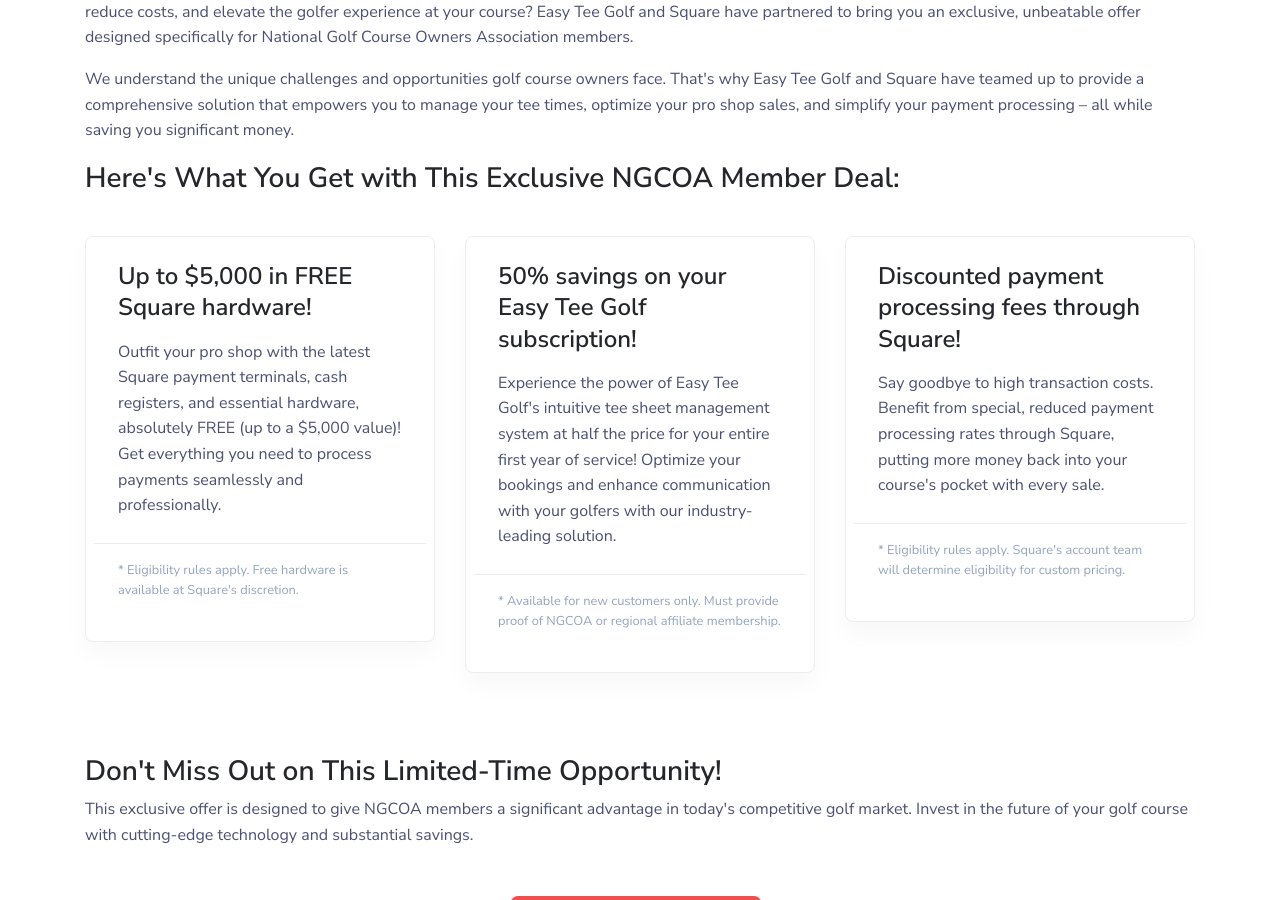
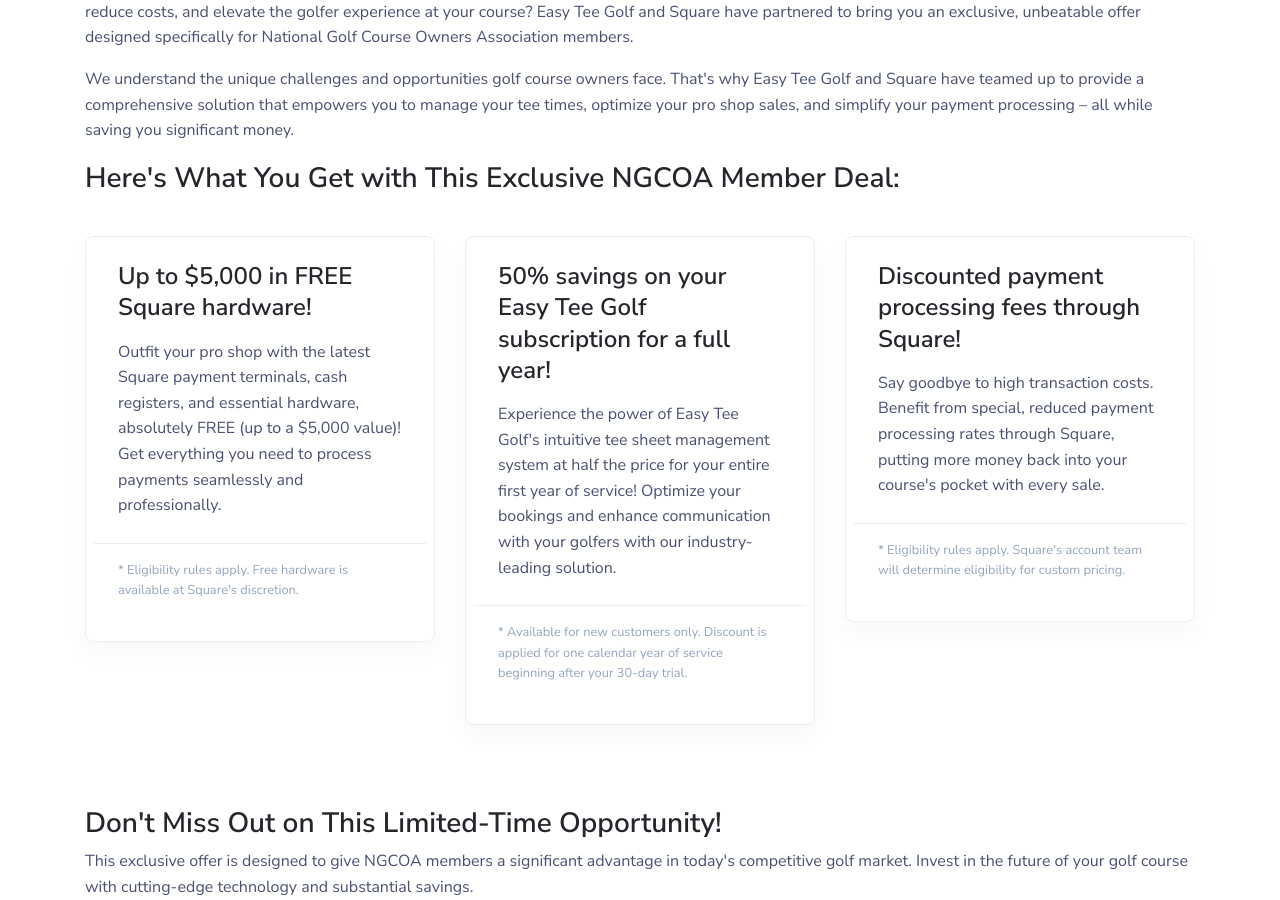
Before and after one commit to easyteegolf/easytee_front, a Jekyll site: the page built from ngcoa.html, in a window 1280 px wide and 900 px high, scrolled down 1123 px. Built offline with Jekyll 4.4.1, drawn with Linux system fonts in a browser that asks for light colours.

Commit message:
update terminology

```diff
--- a/ngcoa.html
+++ b/ngcoa.html
@@ -56,11 +56,11 @@ order: 1
             <div class="col-md-4">
                 <div class="card shadow-soft border-light mb-4 mb-lg-6 px-2">
                     <div class="card-header border-light py-4 px-4">
-                        <h4 class="mb-3 text-black">50% savings on your Easy Tee Golf subscription!</h4>
+                        <h4 class="mb-3 text-black">50% savings on your Easy Tee Golf subscription for a full year!</h4>
                         <p class="font-weight-normal mb-0">Experience the power of Easy Tee Golf's intuitive tee sheet management system at half the price for your entire first year of service! Optimize your bookings and enhance communication with your golfers with our industry-leading solution.</p>
                     </div>
                     <div class="card-body pt-3">
-                        <p class="text-muted small">* Available for new customers only. Must provide proof of NGCOA or regional affiliate membership.</p>
+                        <p class="text-muted small">* Available for new customers only. Discount is applied for one calendar year of service beginning after your 30-day trial.</p>
                     </div>
                 </div>
             </div>
```
